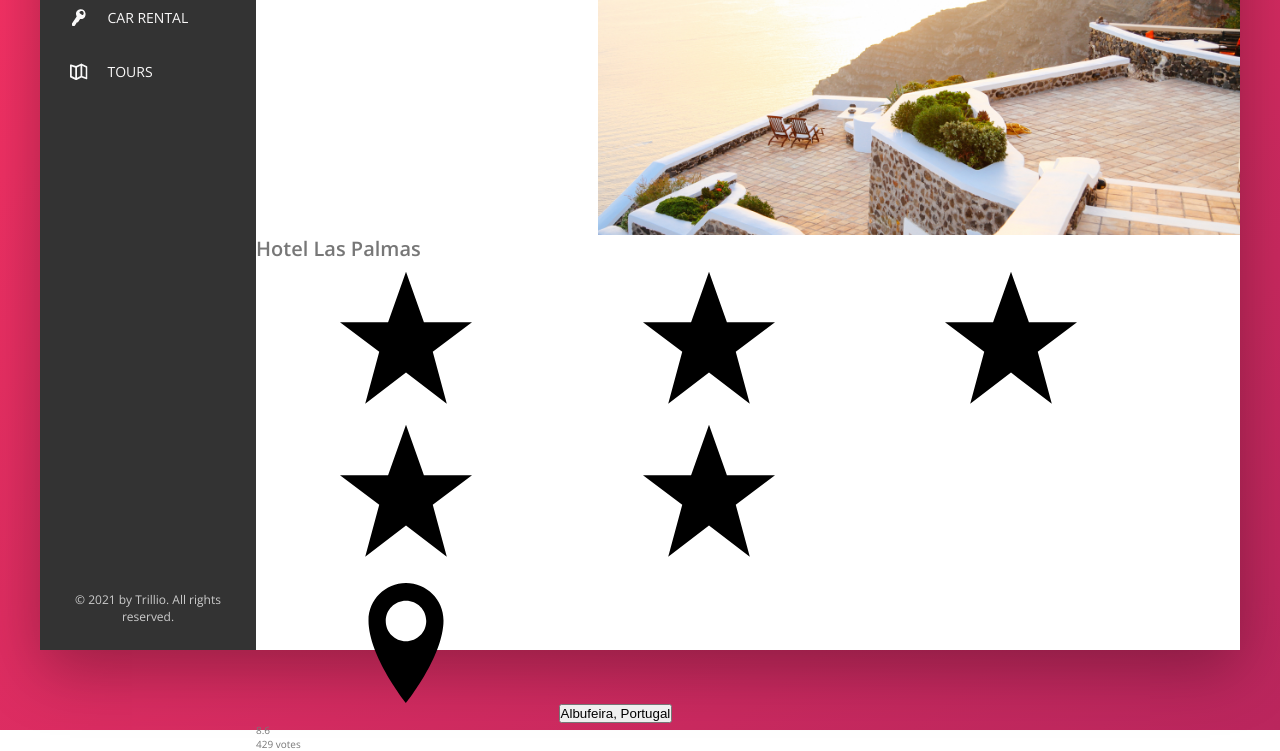
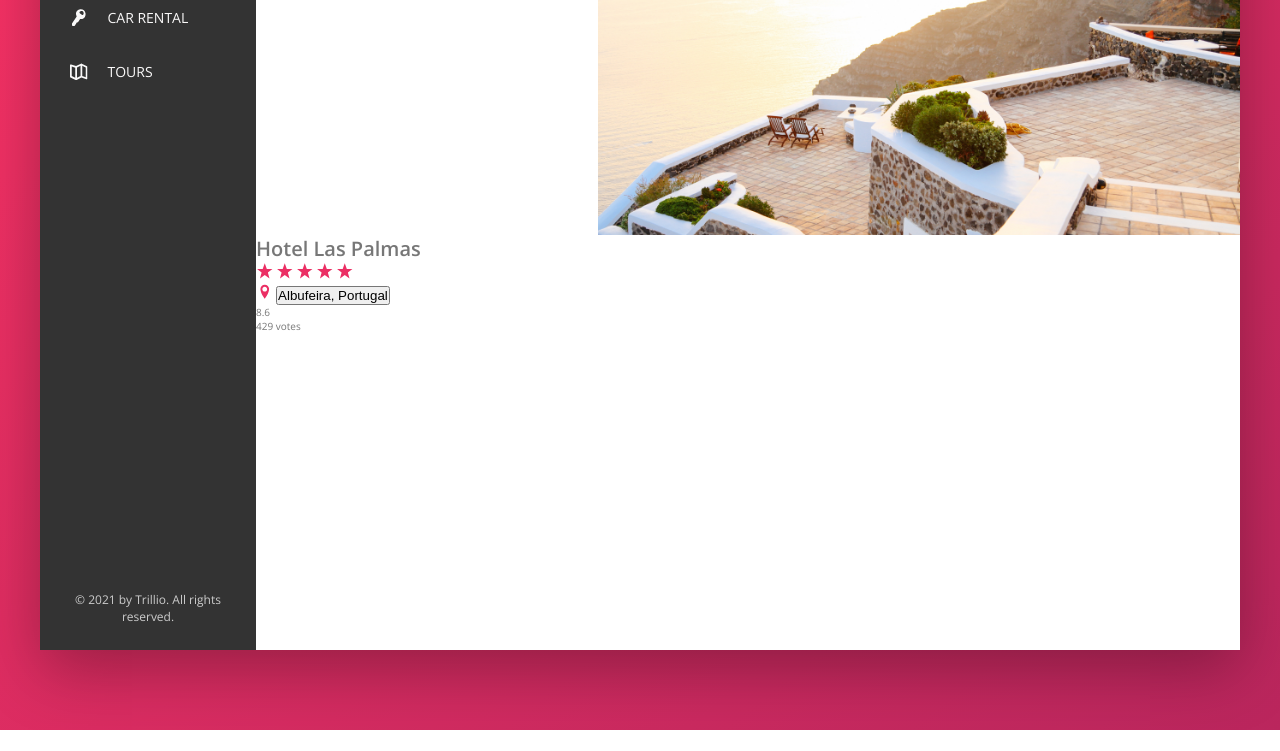
Before and after one commit to AnshumanMahato/Trillo-cssTutorialProject2, a website: page index.html in a window 1280 px wide. Shown: the part 300-1051 px from the top of the page. After the commit the page ends 1030 px from the top, so only its background shows below. Drawn offline with nearby package versions, Linux system fonts and the light colour scheme.

Commit message:
hotel overview css init

```diff
--- a/index.html
+++ b/index.html
@@ -110,25 +110,25 @@
                         </h1>
 
                         <div class="overview__stars">
-                            <svg class="icon-stars">
+                            <svg class="overview__icon-stars">
                                 <use xlink:href="./img/sprites.svg#icon-star"></use>
                             </svg>
-                            <svg class="icon-stars">
+                            <svg class="overview__icon-stars">
                                 <use xlink:href="./img/sprites.svg#icon-star"></use>
                             </svg>
-                            <svg class="icon-stars">
+                            <svg class="overview__icon-stars">
                                 <use xlink:href="./img/sprites.svg#icon-star"></use>
                             </svg>
-                            <svg class="icon-stars">
+                            <svg class="overview__icon-stars">
                                 <use xlink:href="./img/sprites.svg#icon-star"></use>
                             </svg>
-                            <svg class="icon-stars">
+                            <svg class="overview__icon-stars">
                                 <use xlink:href="./img/sprites.svg#icon-star"></use>
                             </svg>
                         </div>
 
                         <div class="overview__location">
-                            <svg class="icon-location">
+                            <svg class="overview__icon-location">
                                 <use xlink:href="./img/sprites.svg#icon-location-pin"></use>
                             </svg>
                             <button class="btn-inline">Albufeira, Portugal</button>
--- a/scss/_components.scss
+++ b/scss/_components.scss
@@ -218,3 +218,40 @@
         display: block;
     }
 }
+
+////////////////////////////////////////////
+// HOTEL Overview
+
+.overview {
+    &__heading {
+
+    }
+
+    &__stars {
+
+    }
+
+    &__icon-stars,
+    &__icon-location {
+        width: 1.75rem;
+        height: 1.75rem;
+        fill: var(--color-primary);
+    }
+
+    &__location {
+
+    }
+
+    &__rating {
+
+
+    }
+
+    &__rating-average {
+
+    }
+
+    &__rating-count {
+
+    }
+}
```
Also changed, not shown: css/style.css, 1 other file.
